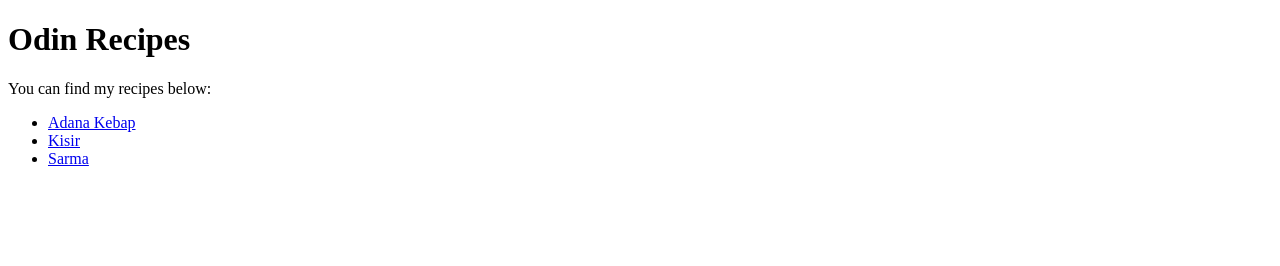
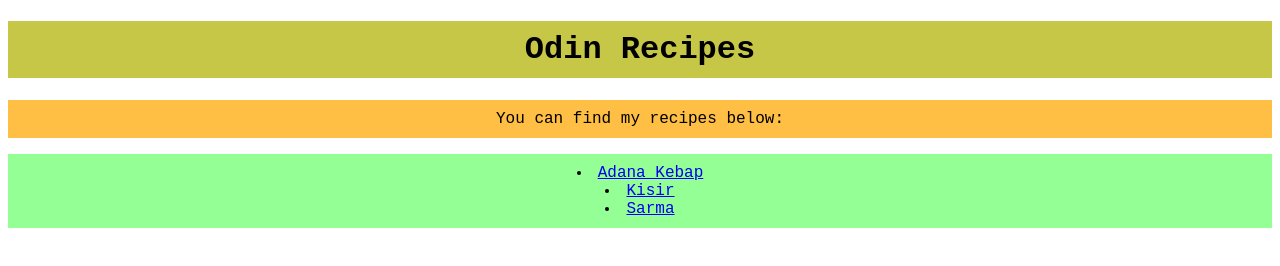
Before and after one commit to owensimsek/odin-recipes, a plain HTML site: page index.html in a window 1280 px wide. Drawn offline with Linux system fonts and the light colour scheme.

Commit message:
Homepage sytle changes

```diff
--- a/index.html
+++ b/index.html
@@ -4,6 +4,7 @@
     <head>
         <meta charset="UTF-8">
         <title>Odin Recipes</title>
+        <link rel="stylesheet" href="style.css">
     </head>
     <body>
         <h1>Odin Recipes</h1>
--- /dev/null
+++ b/style.css
@@ -0,0 +1,21 @@
+body {
+  font-family: 'Courier New', monospace;
+  text-align: center;
+}
+
+h1 {
+    background-color: rgb(198, 198, 71);
+    padding: 10px 10px;
+}
+
+p {
+    background-color: rgb(255, 190, 68);
+    padding: 10px 10px;
+}
+
+ul {
+    display: block;
+    background-color: rgb(148, 255, 148);
+    list-style-position: inside;
+    padding: 10px 10px;
+}
```
